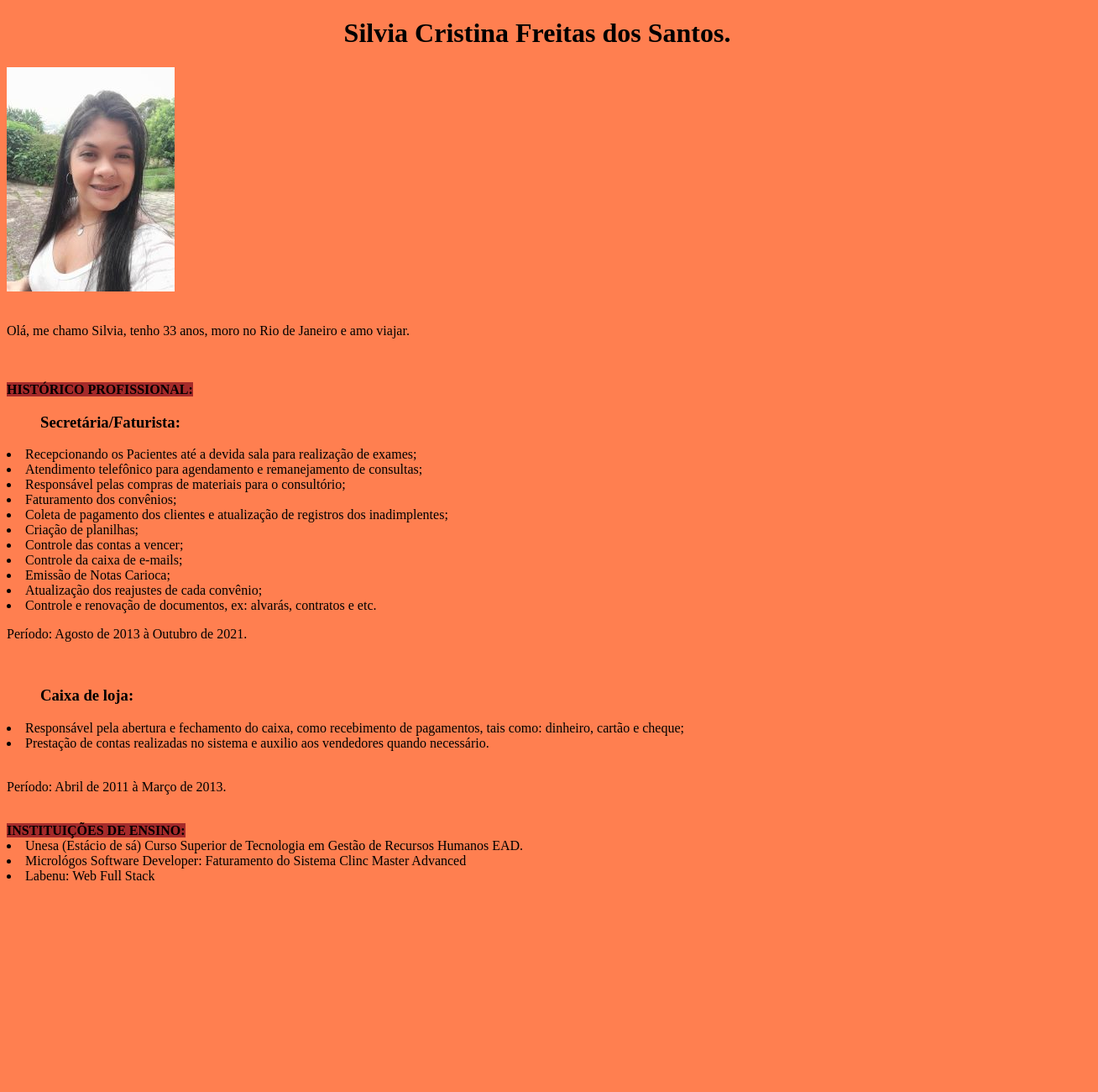
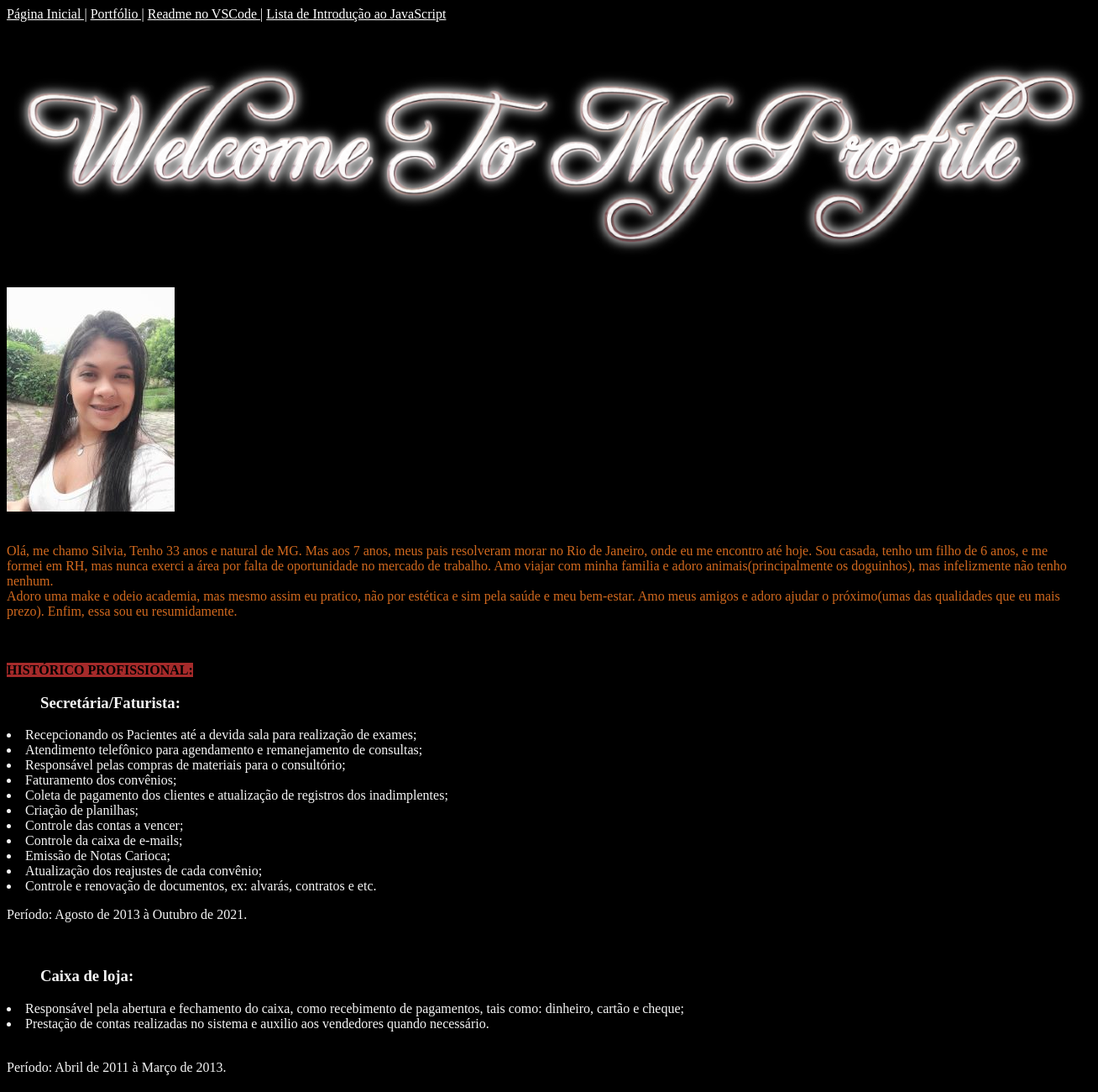
Before and after one commit to future4code/alves-Silvia-Santos, a plain HTML site: page modulo1/projeto-portfolio/index.html in a window 1280 px wide. Shown: the top 1300 px of the page at 84% size, 1308 px wide, since content can reach past the window. Before the commit the page ends 1078 px from the top, so only its background shows below. Drawn offline with Linux system fonts and the light colour scheme.

Commit message:
Alteracao-sabado-para-dar-continuidade

```diff
--- a/modulo1/projeto-portfolio/index.css
+++ b/modulo1/projeto-portfolio/index.css
@@ -1,8 +1,8 @@
-/* Primeira página */
+/* Página Inicial */
 
 .strong{
     background-color: brown;
-    color: black;
+    color:black;
 }
 
 .strong2{
@@ -11,19 +11,21 @@
 }
 
 .head-Fundo{
-    background-color: coral;
+    background-color:black;
 
 }
 
-#nome:active{
-    background-color:indianred;
+.nome:active{
+    background-color:azure;
     color:darkslategray ;
 
 }
 
-#nome{
-    text-align:center;
+.nome{
+    color: chocolate;
 }
+
+
 
 .img{
     text-align:center;
@@ -32,3 +34,42 @@
 .li-historico {
     position: inherit;
 }
+
+.li-historico{
+    color: whitesmoke;
+}
+
+.h33{
+    color: whitesmoke;
+}
+
+.p-p{
+    color: whitesmoke;
+}
+
+.h34{
+    color: whitesmoke;
+}
+
+.li-historico2{
+    color: whitesmoke;
+}
+.p-p1{
+    color: whitesmoke;
+}
+
+.li-3{
+    color: whitesmoke;
+}
+
+.cor-link{
+    color: white;
+}
+
+
+/* ########Portfolio####### */
+
+.action{
+background-color: darkblue;
+color: black;
+}
--- a/modulo1/projeto-portfolio/index.html
+++ b/modulo1/projeto-portfolio/index.html
@@ -10,15 +10,35 @@
 </head>
 <body class="head-Fundo">
 
-   <h1 id="nome"> Silvia Cristina Freitas dos Santos.</h1>
-   <img src="./img/silvia.jpeg" alt="Imagem">
+  <nav>
+    <a class="cor-link"href="index.html">Página Inicial |</a>
+    <a class="cor-link"href="index4.html">Portfólio |</a>
+    <a class="cor-link"href="index2.html">Readme no VSCode |</a>
+    <a class="cor-link"href="index3.html">Lista de Introdução ao JavaScript</a>
+  </nav>
+
+
+ <br>
+
+        <img src="./img/proxy_form.png" alt="Imagem">
+         <br>
+         <br>  <!-- <h1 id="nome"> Sejam bem-vindos ao meu perfil! .</h1> -->
+       <img src="./img/silvia.jpeg" alt="Imagem">
 
 
 
      <br>
      <br>
 
-    <p>Olá, me chamo Silvia, tenho 33 anos, moro no Rio de Janeiro e amo viajar.</p>
+    <p class="nome">Olá, me chamo Silvia, Tenho 33 anos e natural de MG. Mas aos 7 anos, meus pais resolveram morar no Rio de Janeiro, onde eu me encontro até hoje.
+      Sou casada, tenho um filho de 6 anos, e me formei em RH, mas nunca exerci a área por falta de oportunidade no mercado de trabalho.
+      Amo viajar com minha familia e adoro animais(principalmente os doguinhos), mas infelizmente não tenho nenhum.<br>
+      Adoro uma make e odeio academia, mas mesmo assim eu pratico, não por estética e sim pela saúde e meu bem-estar. Amo meus amigos e adoro ajudar o próximo(umas das qualidades que eu mais prezo).
+      Enfim, essa sou eu resumidamente.</p>
+
+
+
+
 
 
 <br>
@@ -27,7 +47,7 @@
 
 
     <strong class="strong">HISTÓRICO PROFISSIONAL:</strong><br>
-    <ol><h3> Secretária/Faturista:</h3></ol>
+    <ol><h3 class="h33"> Secretária/Faturista:</h3></ol>
 
        <li class="li-historico">Recepcionando os Pacientes até a devida sala para realização de exames;</li>
        <li class="li-historico">Atendimento telefônico para agendamento e remanejamento de consultas;</li>
@@ -41,21 +61,21 @@
          <li class="li-historico">Atualização dos reajustes de cada convênio;</li>
          <li class="li-historico">Controle e renovação de documentos, ex: alvarás, contratos e etc.</li>
 
-       <p>Período: Agosto de 2013 à Outubro de 2021.</p><br>
+       <p class="p-p">Período: Agosto de 2013 à Outubro de 2021.</p><br>
 
-       <ol><h3>Caixa de loja:</h3></ol>
+       <ol><h3 class="h34">Caixa de loja:</h3></ol>
 
-       <li>Responsável pela abertura e fechamento do caixa, como recebimento de pagamentos, tais como:
+       <li class="li-historico2">Responsável pela abertura e fechamento do caixa, como recebimento de pagamentos, tais como:
         dinheiro, cartão e cheque;</li>
-        <li>Prestação de contas realizadas no sistema e auxilio aos vendedores quando necessário.</li><br>
+        <li class="li-historico2">Prestação de contas realizadas no sistema e auxilio aos vendedores quando necessário.</li><br>
 
-       <p>Período: Abril de 2011 à Março de 2013.</p><br>
+       <p class="p-p1">Período: Abril de 2011 à Março de 2013.</p><br>
 
        <strong class="strong2">INSTITUIÇÕES DE ENSINO:</strong><br>
-
-       <li>Unesa (Estácio de sá) Curso Superior de Tecnologia em Gestão de Recursos Humanos EAD.</li>
-       <li>Micrológos Software Developer: Faturamento do Sistema Clinc Master Advanced </li>
-       <li>Labenu: Web Full Stack</li><br>
+<br>
+       <li class="li-3">Unesa (Estácio de sá) Curso Superior de Tecnologia em Gestão de Recursos Humanos EAD.</li>
+       <li class="li-3">Micrológos Software Developer: Faturamento do Sistema Clinc Master Advanced </li>
+       <li class="li-3">Labenu: Web Full Stack</li><br>
 
 
 
```
Also changed, not shown: modulo1/projeto-portfolio/index2.html (added, +20 -0 lines), modulo1/projeto-portfolio/index3.html (added, +20 -0 lines), modulo1/projeto-portfolio/index4.html (added, +52 -0 lines), modulo1/projeto-portfolio/img/WhatsApp Image 2022-05-27 at 13.18.43.jpeg (deleted), modulo1/projeto-portfolio/img/WhatsApp Image 2022-05-27 at 15.37.52.jpeg (deleted), modulo1/projeto-portfolio/img/my-portfolio.png (deleted), modulo1/projeto-portfolio/img/proxy_form.png (added).
